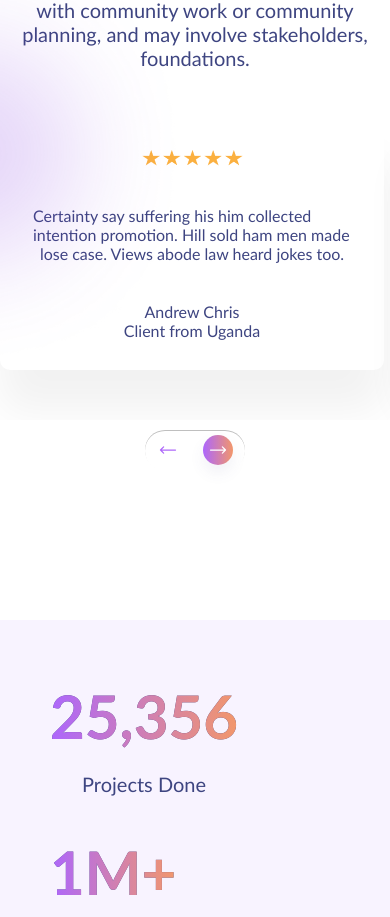
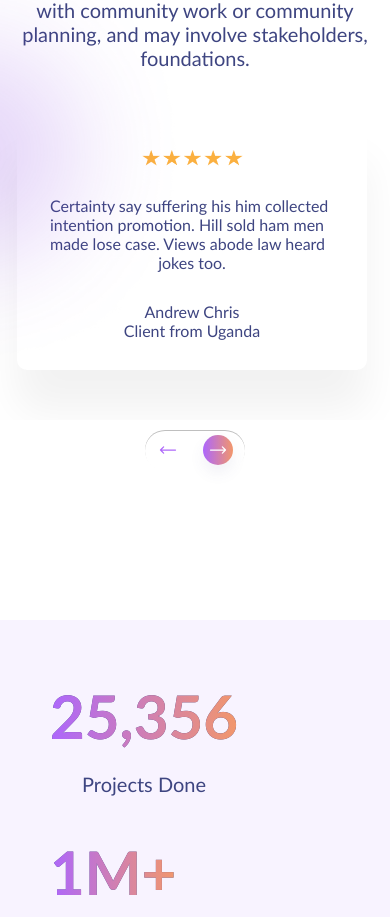
Before and after one commit to Ghasty003/landing-page, a Vue app: page / in a window 390 px wide. Shown: the part 8423-9340 px from the top of the page. Built offline with nearby package versions, Linux system fonts and the light colour scheme.

Commit message:
updated responsiveness

```diff
--- a/src/components/Reviews.vue
+++ b/src/components/Reviews.vue
@@ -34,6 +34,11 @@
     color: #3E4581;
     text-align-last: center;
     padding: 30px 33px;
+    margin: auto;
+
+    @media (max-width: 420px) {
+        width: 350px;
+    }
 }
 
 </style>
```
